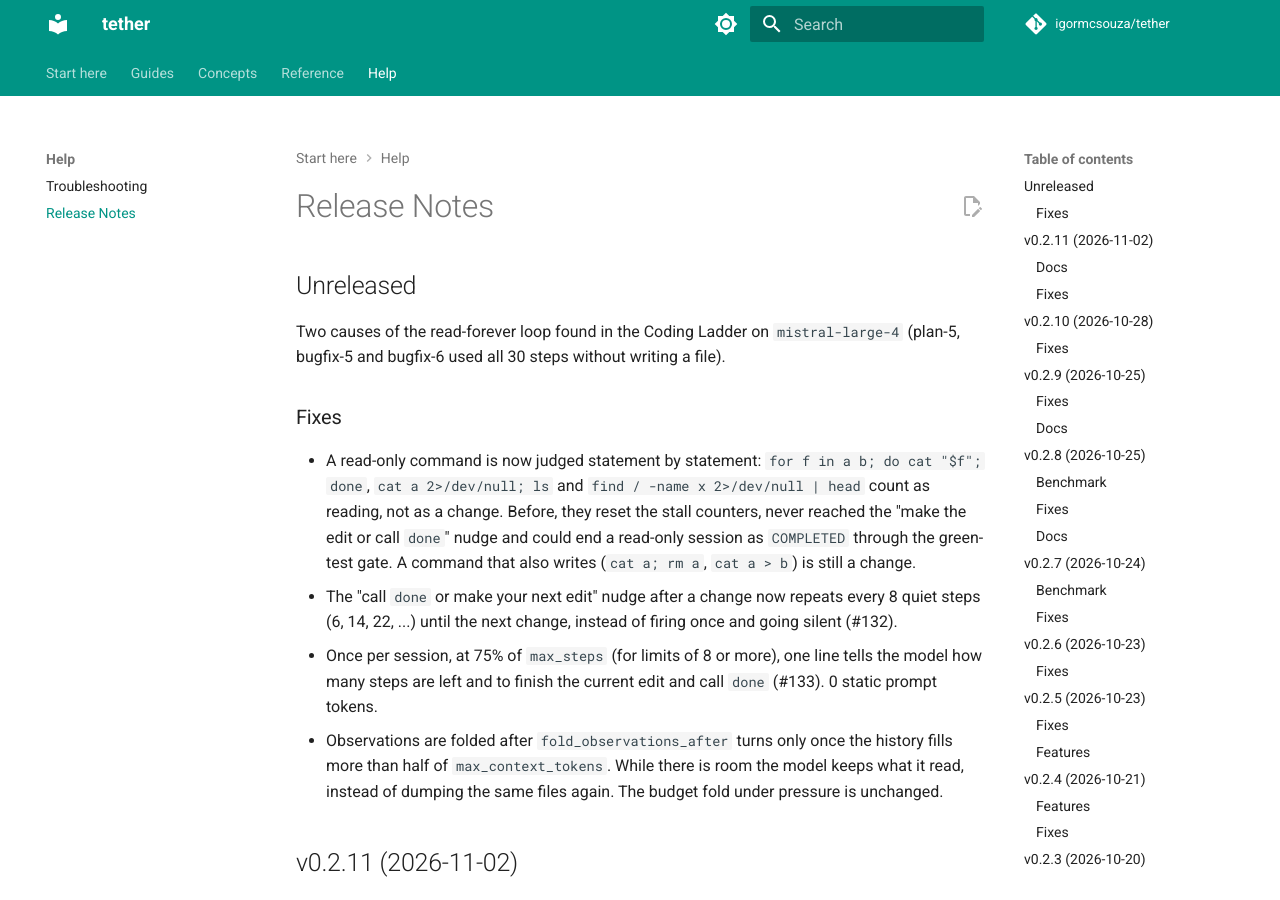
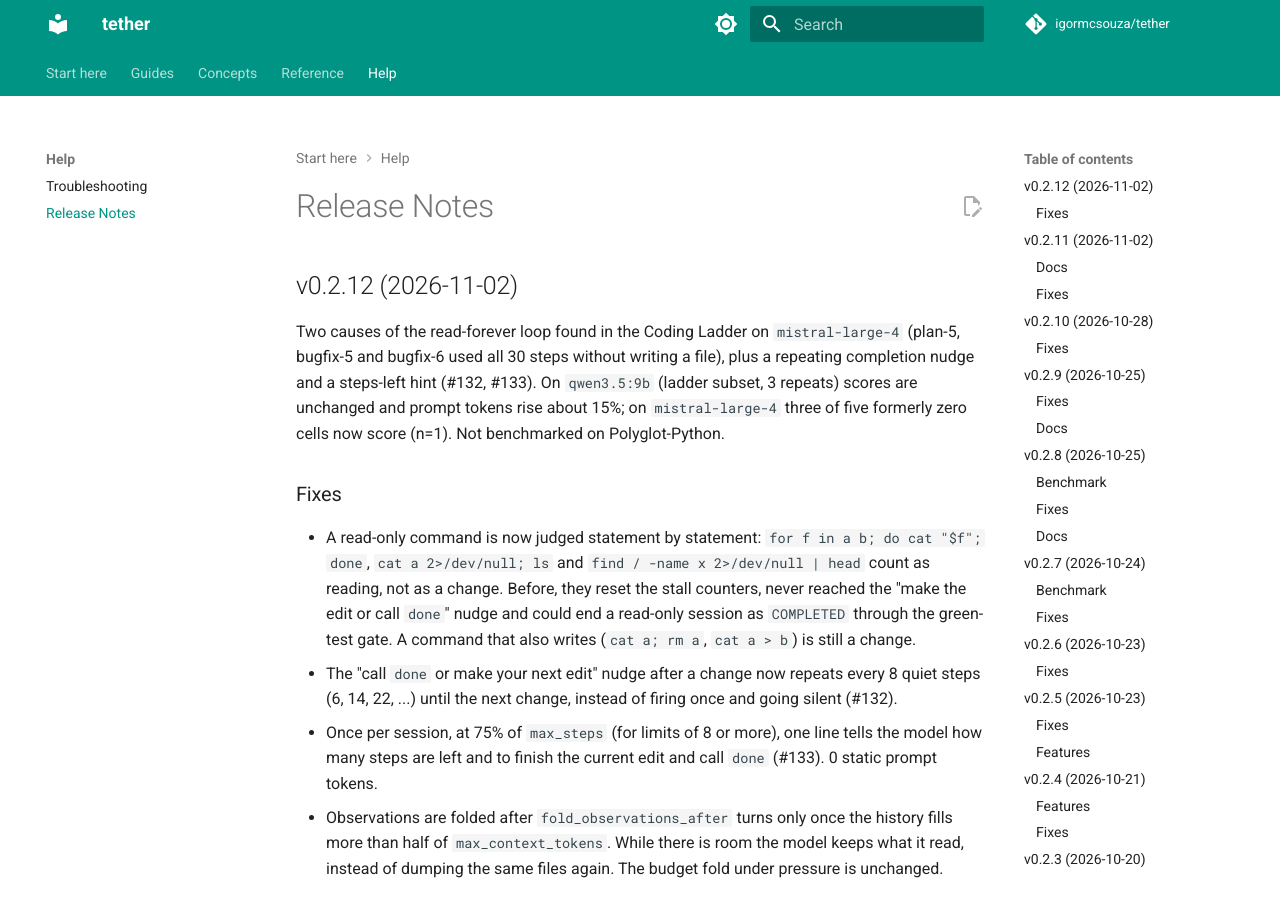
Before and after one commit to igormcsouza/tether, an MkDocs documentation site: the page built from docs/release-notes.md, in a window 1280 px wide and 900 px high. Built offline with MkDocs 1.6.1 and Material for MkDocs 9.7.7, drawn with Linux system fonts in a browser that asks for light colours; comment, search, counter and statistics services are not loaded.

Commit message:
release: v0.2.12 (#132, #133) (#208)
Version bump and release notes for v0.2.12: #206 (per-statement
read-only, fold past half the window) and #207 (repeating quiet nudge,
steps-left hint). Closes #132, closes #133.

north star: n/a (release commit; evidence is in #206 and #207)

🤖 Generated with [Claude Code](https://claude.com/claude-code)

Co-authored-by: Claude Sonnet 5.5 <noreply@anthropic.com>

```diff
--- a/docs/release-notes.md
+++ b/docs/release-notes.md
@@ -1,8 +1,8 @@
 # Release Notes
 
-## Unreleased
+## v0.2.12 (2026-11-02)
 
-Two causes of the read-forever loop found in the Coding Ladder on `mistral-large-4` (plan-5, bugfix-5 and bugfix-6 used all 30 steps without writing a file).
+Two causes of the read-forever loop found in the Coding Ladder on `mistral-large-4` (plan-5, bugfix-5 and bugfix-6 used all 30 steps without writing a file), plus a repeating completion nudge and a steps-left hint (#132, #133). On `qwen3.5:9b` (ladder subset, 3 repeats) scores are unchanged and prompt tokens rise about 15%; on `mistral-large-4` three of five formerly zero cells now score (n=1). Not benchmarked on Polyglot-Python.
 
 ### Fixes
 
--- a/tether/__init__.py
+++ b/tether/__init__.py
@@ -32,7 +32,7 @@ from tether.store import (
     ToolOffender,
 )
 
-__version__ = "0.2.11"
+__version__ = "0.2.12"
 
 __all__ = [
     "ActionCall",
```
Also changed, not shown: 1 other file.
